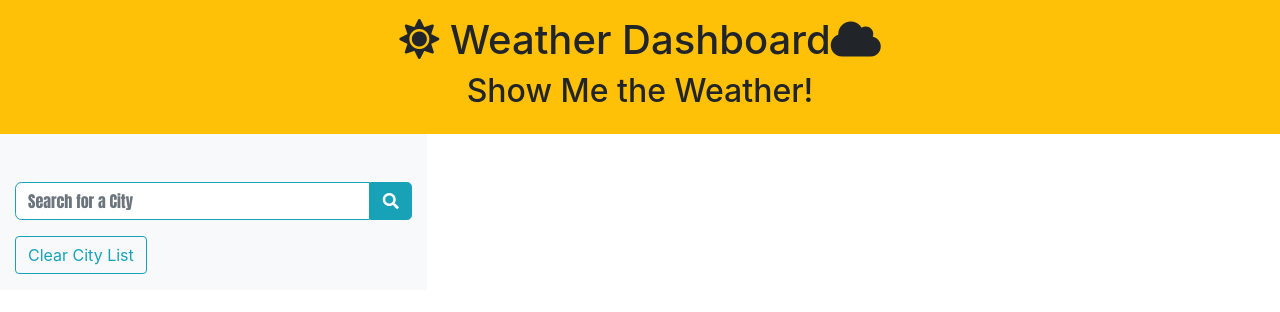
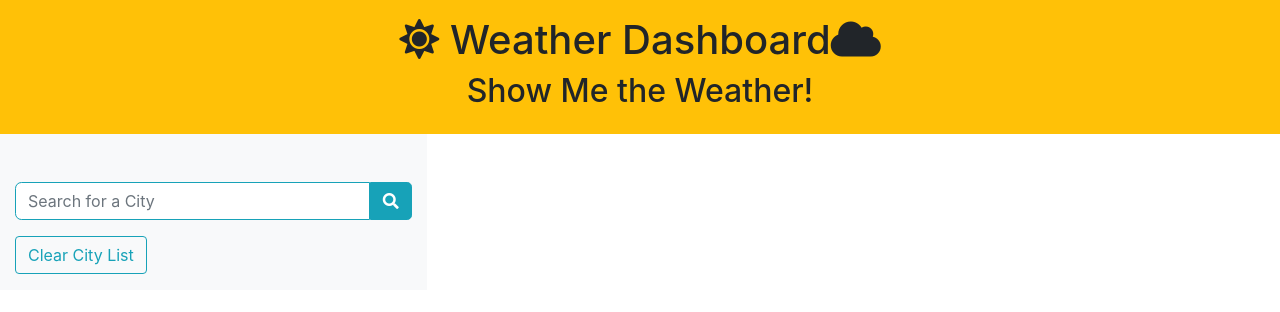
Before and after one commit to Pgturn68/Weather-Display, a plain HTML site: page index.html in a window 1280 px wide. Drawn offline with nearby package versions, Linux system fonts and the light colour scheme; no server answers.

Commit message:
Update style.css

```diff
--- a/style.css
+++ b/style.css
@@ -1,10 +1,9 @@
-/* Button Styling */
+/* Button Styles */
 
 #cityName{
   border-radius: 0.4rem 0 0 0.4rem;
-  font-family:Impact, Haettenschweiler, 'Arial Narrow Bold', sans-serif
+  font-family:Impact, comic 'Franklin Gothic Medium', 'Arial Narrow', Arial, sans-serif, 'Arial Narrow Bold'
 }
 
 #searchBtn{
   border-radius: 0 0.3rem 0.3rem 0;
-}
```
